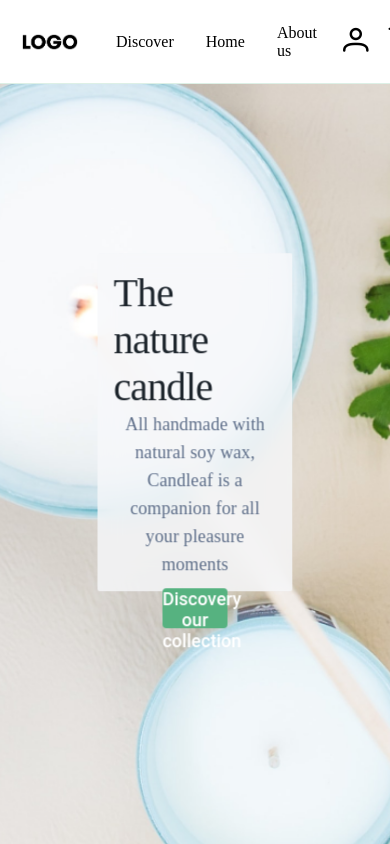
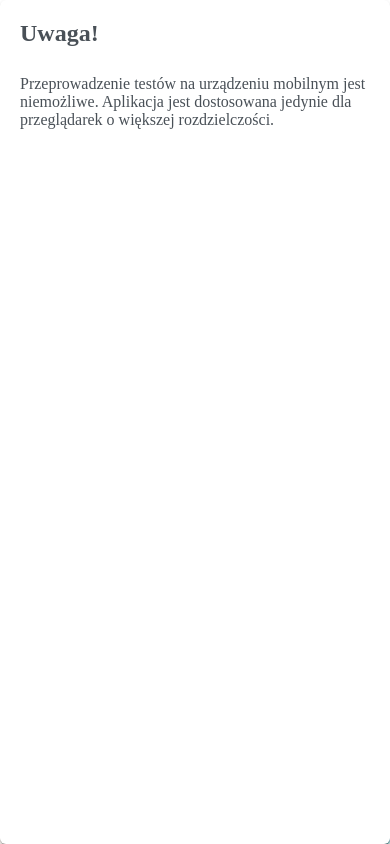
Before and after one commit to grzegorzpryjma99/onlineShopReact, a React (Create React App) app: page / in a window 390 px wide. Shown: the top 844 px of the page. Built offline with nearby package versions, Linux system fonts and the light colour scheme; no server answers; a web font is replaced by a local one.

Commit message:
feat: block mobile devices

```diff
--- a/src/App.tsx
+++ b/src/App.tsx
@@ -21,6 +21,7 @@ import Cookies from "js-cookie";
 import {Cart} from "./components/cart/types";
 import {AppRoutes} from "./AppRoutes";
 import {Loader} from "./components/common/Loader";
+import {BlockModal} from "./components/common/BlockModal";
 
 config.autoAddCss = false;
 
@@ -39,6 +40,7 @@ function App() {
     }, []);
 
     return <>
+        <BlockModal/>
         {cartState ? <CartProvider initialState={cartState}>
             <BrowserRouter>
                 <AppRoutes/>
--- /dev/null
+++ b/src/components/common/BlockModal.tsx
@@ -0,0 +1,13 @@
+import React from "react";
+import {Card} from "primereact/card";
+
+export const BlockModal = () => {
+    return <div className='mobile-modal global-center' style={{height: '100%', zIndex: '9999', position: 'fixed'}}>
+        <Card title="Uwaga!" style={{height: '100%'}}>
+            <p className="m-0">
+                Przeprowadzenie testów na urządzeniu mobilnym jest niemożliwe. Aplikacja jest dostosowana jedynie dla
+                przeglądarek o większej rozdzielczości.
+            </p>
+        </Card>
+    </div>
+}
--- a/src/styles/globals.css
+++ b/src/styles/globals.css
@@ -215,3 +215,13 @@ button:hover {
 .p-steps .p-steps-item .p-menuitem-link:not(.p-disabled):focus {
     box-shadow: none !important;
 }
+
+.mobile-modal {
+    display: none !important;
+}
+
+@media (max-width: 1180px) {
+    .mobile-modal {
+        display: block !important;
+    }
+}
```
